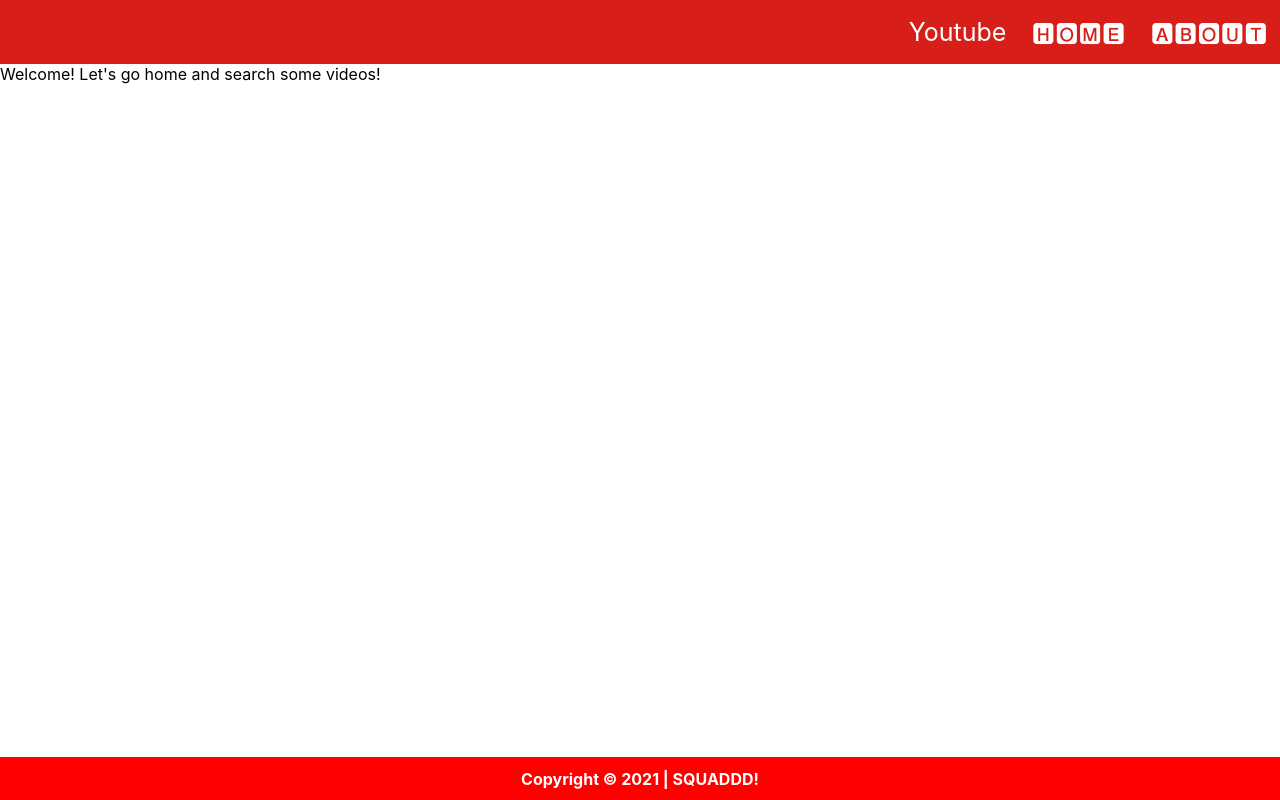
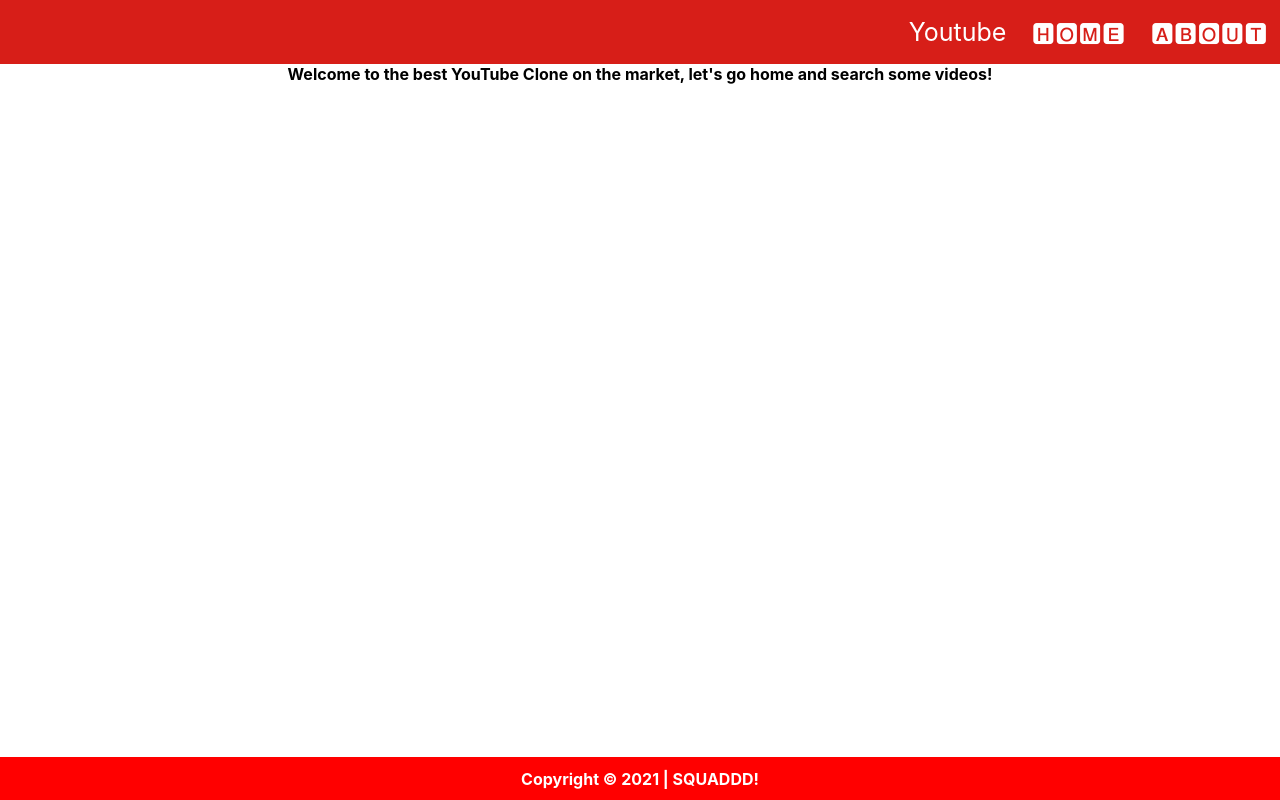
Before and after one commit to FatemaKK/YouTube-React, a React (Create React App) app: page / in a window 1280 px wide. Built offline with nearby package versions, Linux system fonts and the light colour scheme.

Commit message:
adds start page styling

```diff
--- /dev/null
+++ b/src/Components/StartPage.css
@@ -0,0 +1,4 @@
+.welcome {
+	font-weight: bold;
+	text-align: center;
+}
--- a/src/Components/StartPage.js
+++ b/src/Components/StartPage.js
@@ -1,7 +1,8 @@
 import React from "react";
+import "./StartPage.css";
 
 const StartPage = () => {
-  return <p> Welcome! Let's go home and search some videos!</p>;
+  return <p className="welcome"> Welcome to the best YouTube Clone on the market, let's go home and search some videos!</p>;
 };
 
 export default StartPage;
```
